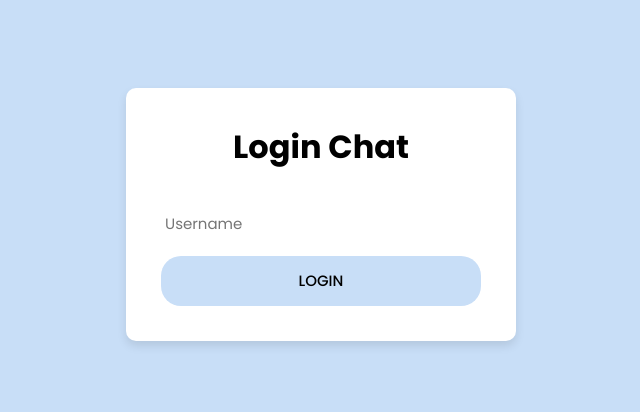
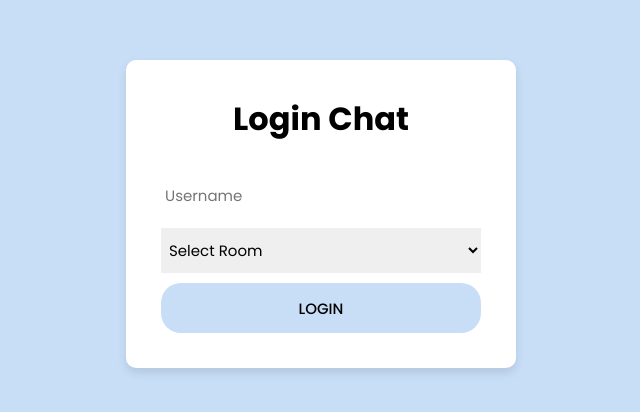
Before and after one commit to ogeanzin/Chat-Real-Time, a React (Create React App) app in the folder client/: page / in a window 1280 px wide. Shown: the part 186-598 px from the top of the page, without its empty margins (319-959 px from the left). Built offline with nearby package versions, Linux system fonts and the light colour scheme; no server answers; the HTML template or start-up script is replaced by a standard one.

Commit message:
Finish login page

```diff
--- a/client/src/App.jsx
+++ b/client/src/App.jsx
@@ -1,14 +1,20 @@
 import { BrowserRouter, Route, Routes } from 'react-router-dom'
+import io from 'socket.io-client'
+import { useState } from 'react'
 
 import Home from './pages/Home';
 
 import './App.css';
 
+const socket = io('http://localhost:3536')
+
 function App() {
+  const [username, setUsername] = useState('')
+  const [room, setRoom] = useState('')
   return (
       <BrowserRouter>
         <Routes>
-            <Route path='/' element={<Home />} />
+            <Route path='/' element={<Home username={username} setUsername={setUsername} room={room} setRoom={setRoom} socket={socket} />} />
         </Routes>
     </BrowserRouter>
   );
--- a/client/src/pages/Home.css
+++ b/client/src/pages/Home.css
@@ -22,7 +22,7 @@
     text-align: center;
 }
 
-.login-wrapper input {
+.login-wrapper .input {
     margin-bottom: 10px;
     width: 100%;
     height: 45px;
@@ -30,6 +30,7 @@
     border-radius: 0;
     padding: 4px;
     font-size: 15px;
+    cursor: pointer;
 }
 
 .login-wrapper button {
--- a/client/src/pages/Home.jsx
+++ b/client/src/pages/Home.jsx
@@ -1,14 +1,33 @@
 import React from 'react'
+import { useNavigate } from 'react-router-dom'
 
 import './Home.css'
 
-export const Home = () => {
+export const Home = ({ username, setUsername, room, setRoom, socket }) => {
+    const navigate = useNavigate()
+
+    function joinRoom() {
+        if (username !== '' && room !== '') {
+            socket.emit('join_room', { username, room })
+        }
+
+        navigate('/chat', { replace: true })
+    }
+
     return (
         <div className="home-container">
             <div className="login-wrapper">
                 <h1>Login Chat</h1>
-            <input type="text" placeholder='Username' />
-            <button>LOGIN</button>
+
+                <input className='input' type="text" placeholder='Username' required onChange={(e) => setUsername(e.target.value)}/>
+
+                <select className='input' onChange={(e) => setRoom(e.target.value)}>
+                    <option>Select Room</option>
+                    <option value="sports">Sports</option>
+                    <option value="games">Games</option>
+                </select>
+
+                <button type='submit' onClick={joinRoom}>LOGIN</button>
             </div>
         </div>
     )
```
Lines whose indentation alone changed are shown as unchanged.
